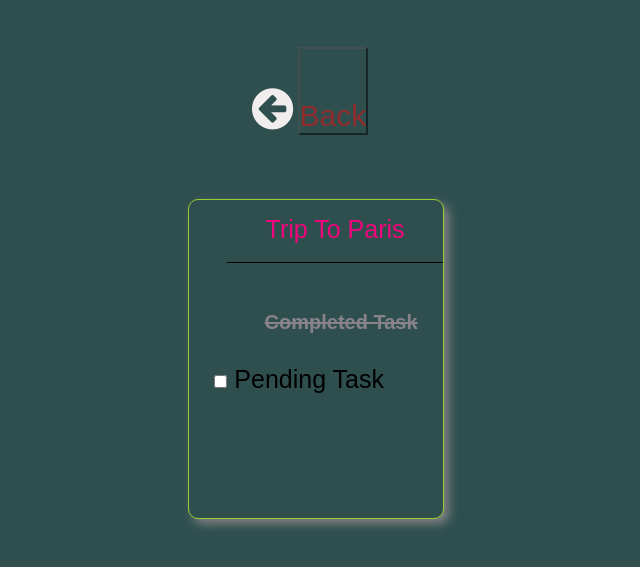
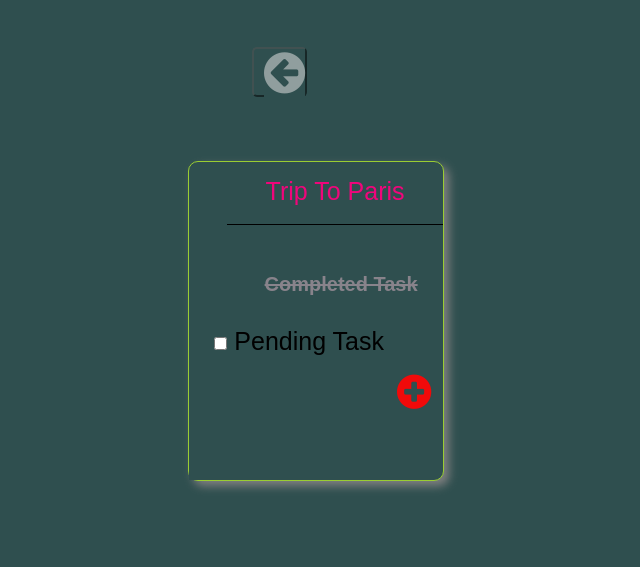
Before and after one commit to sp1807/index, a plain HTML site: page index1.html in a window 1280 px wide. Shown: the part 133-700 px from the top of the page, without its empty margins (324-964 px from the left). Drawn offline with Linux system fonts and the light colour scheme.

Commit message:
all html pages are connected

```diff
--- a/index1.html
+++ b/index1.html
@@ -19,8 +19,8 @@
 
          </div>
          <div class="button">
-            <i class="fa fa-arrow-circle-left" style="font-size:48px;color:rgb(241, 237, 237)"></i>
-            <button class="back-button">Back</button>
+            <button class="back-button"><i class="fa fa-arrow-circle-left" style="font-size:48px;color:rgb(241, 237, 237)"></i></button>
+
          </div>
 
 
@@ -41,6 +41,8 @@
              </div>
             </div>
 
+           <a href="index2.html"><i class="fa fa-plus-circle fafa" style="font-size:40px;color:rgb(241, 10, 10)"></i></a>
+
      </div>
 
     </body>
--- a/indexc1.css
+++ b/indexc1.css
@@ -40,18 +40,21 @@
 
 }
 .back-button{
+    size: 300px;
+    height: 50px;
+    font-size: 30px;
+    background: local;
+   opacity: 0.5;
+   border-radius: 5px;
+    padding-left: 10px;
+    color: white;
+}
 
-    font-size: 30px;
-    opacity: 0.5;
-    padding-top: 50px;
-    background: none;
-    color: rgba(245, 9, 9, 0.966);
-}
 .cards{
 
     display: flex;
-    /* padding-top: 50px;
-    margin-top: 10px; */
+    padding-top: 50px;
+    margin-top: 10px;
     border:1.5px solid yellowgreen;
     height: 40vh;
     width: 20%;
@@ -59,6 +62,11 @@
     border-radius: 10px;
     box-shadow: 5PX 5PX 10PX gray;
     margin: auto;
+}
+.fafa{
+    padding-top: 10rem;
+    padding-left: 13rem;
+
 }
 
 .div1{
```
Also changed, not shown: index.html (+1 -1 lines), index2.html (+1 -1 lines), index3.html (+1 -1 lines).
